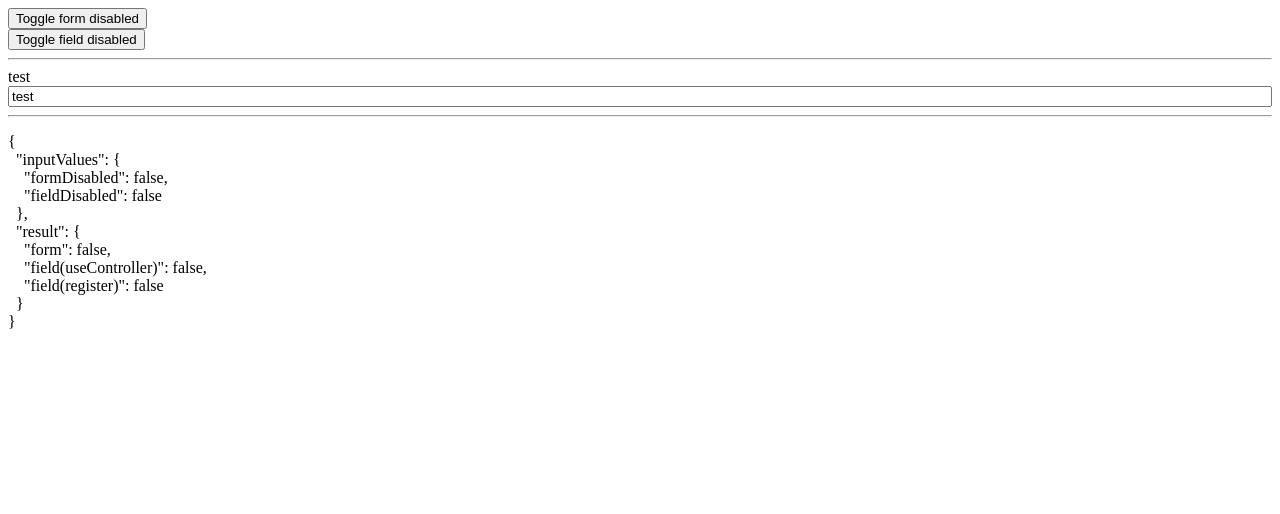
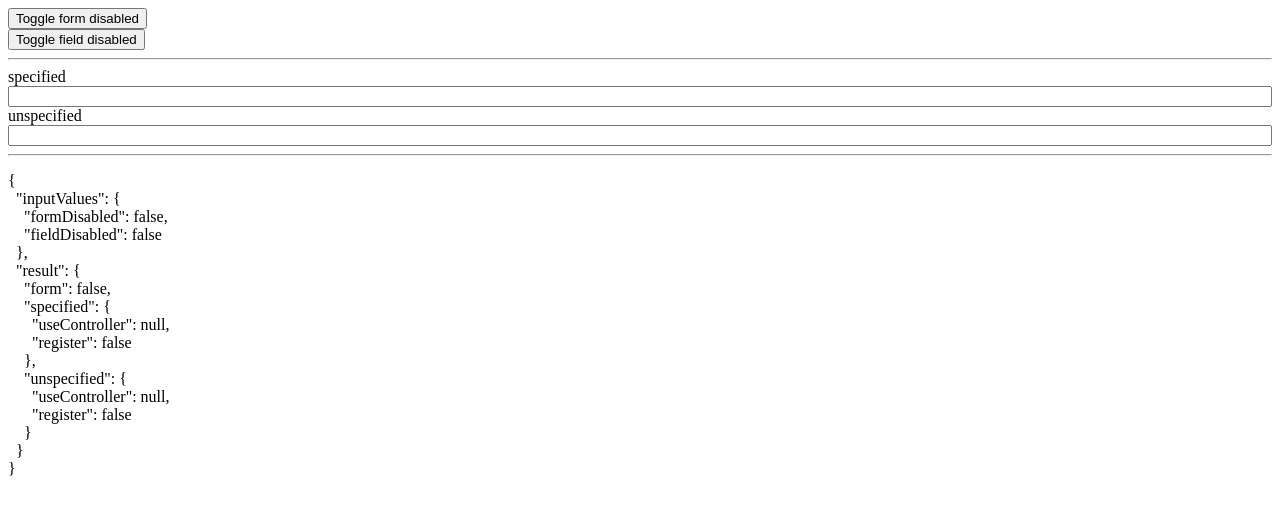
Before and after one commit to torikatsupg/next-playground, a Next.js app: page /playground/react-hook-form/disabled in a window 1280 px wide. Shown: the top 514 px of the page. Built offline with nearby package versions, Linux system fonts and the light colour scheme.

Commit message:
chore: add register pattern

```diff
--- a/src/pages/playground/react-hook-form/disabled.tsx
+++ b/src/pages/playground/react-hook-form/disabled.tsx
@@ -12,26 +12,39 @@ import {
 import * as z from "zod";
 
 const FORM_SCHEMA = z.object({
-  test: z.string(),
+  specified: z.string(),
+  unspecified: z.string(),
 });
 
 export default function Page() {
   const [formDisabled, setFormDisabled] = useState(false);
   const [fieldDisabled, setFieldDisabled] = useState(false);
 
-  const methods = useForm({
+  const methods = useForm<z.infer<typeof FORM_SCHEMA>>({
     resolver: zodResolver(FORM_SCHEMA),
     disabled: formDisabled,
     defaultValues: {
-      test: "test",
+      specified: "",
+      unspecified: "",
     },
   });
 
   const formState = useFormState({ control: methods.control });
-  const testField = useController({ control: methods.control, name: "test" });
-  const testFieldRegistrationProps = methods.register("test", {
-    disabled: formDisabled,
+
+  const specifiedField = useController({
+    control: methods.control,
+    name: "specified",
   });
+  const unspecifiedField = useController({
+    control: methods.control,
+    name: "unspecified",
+  });
+
+  const specifiedFieldProps = methods.register("specified", {
+    disabled: fieldDisabled
+  });
+
+  const unspecifiedFieldProps = methods.register("unspecified");
 
   return (
     <div>
@@ -48,9 +61,11 @@ export default function Page() {
       <hr />
 
       <form>
+        <Input {...specifiedFieldProps} label={"specified"} error={undefined} />
+
         <Input
-          {...testFieldRegistrationProps}
-          label={"test"}
+          {...unspecifiedFieldProps}
+          label={"unspecified"}
           error={undefined}
         />
       </form>
@@ -71,8 +86,14 @@ export default function Page() {
             },
             result: {
               form: formState.disabled,
-              "field(useController)": testField.field.disabled ?? false,
-              "field(register)": testFieldRegistrationProps.disabled ?? false,
+              specified: {
+                useController: specifiedField.field.disabled ?? null,
+                register: specifiedFieldProps.disabled ?? null,
+              },
+              unspecified: {
+                useController: unspecifiedField.field.disabled ?? null,
+                register: unspecifiedFieldProps.disabled ?? null,
+              },
             },
           },
           null,
```
